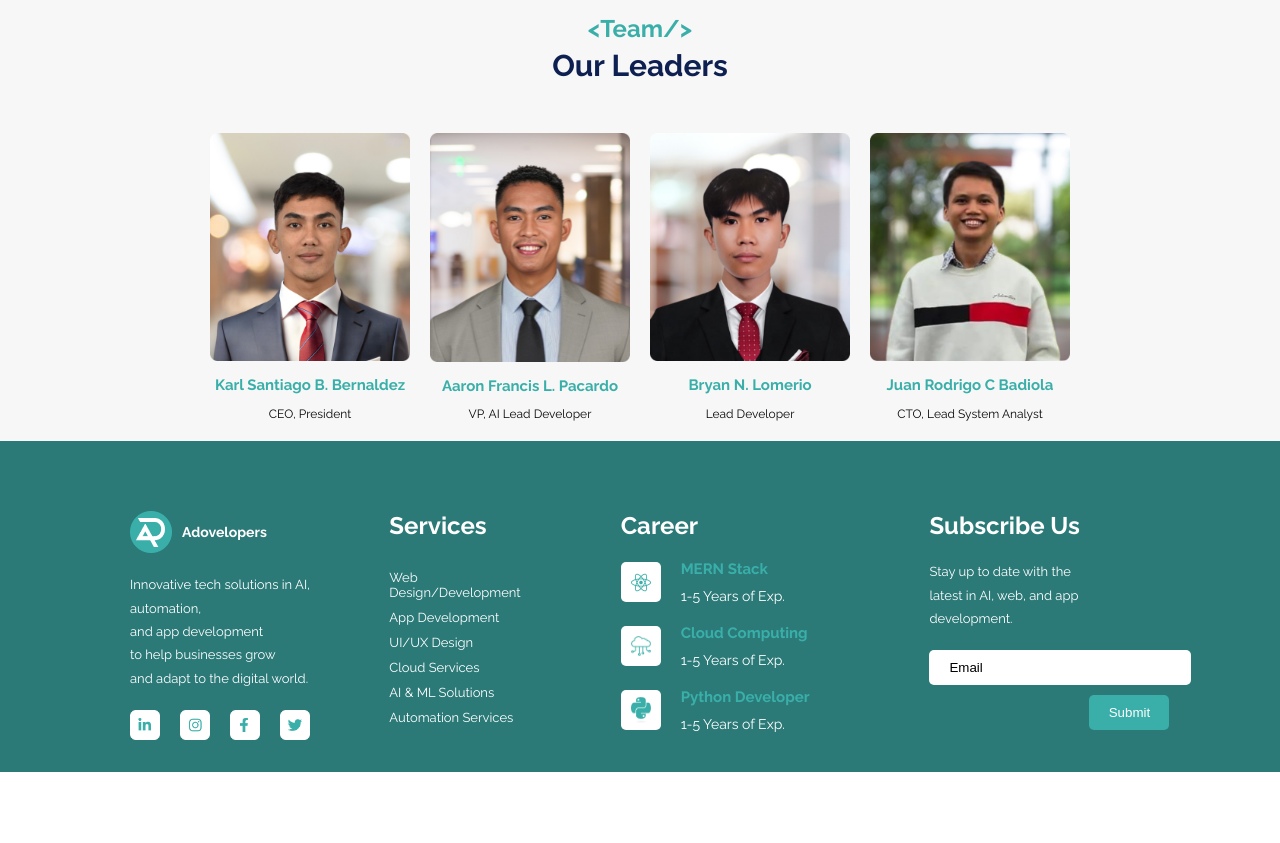
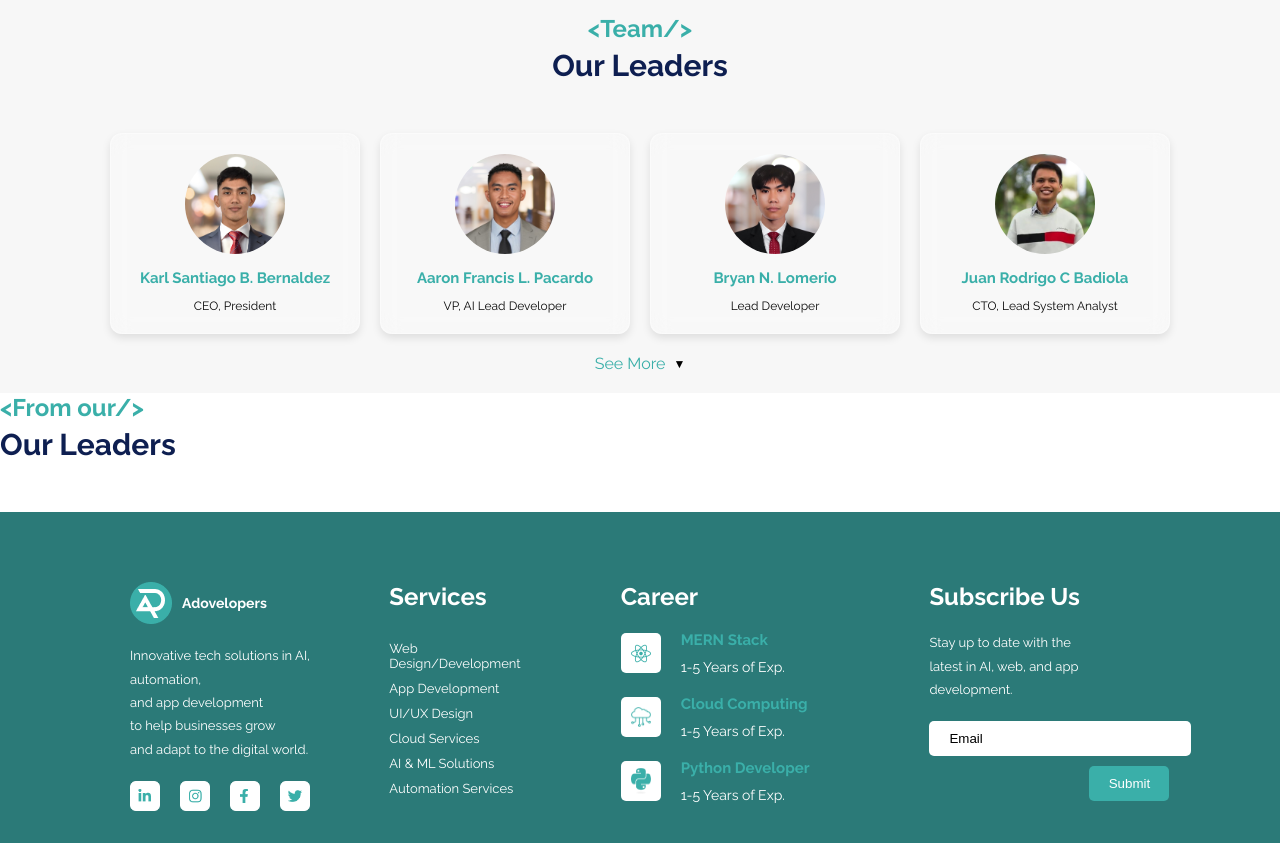
Before and after one commit to AdoVelopers/Adovelopers-Official-Website, a React (Vite) app: page / in a window 1280 px wide. Shown: the part 3200-4043 px from the top of the page. Before the commit the page ends 3972 px from the top, so only its background shows below. Built offline with nearby package versions, Linux system fonts and the light colour scheme.

Commit message:
added see more

```diff
--- a/src/pages/Home/Home.css
+++ b/src/pages/Home/Home.css
@@ -507,12 +507,15 @@ div p {
     text-align: center;
 }
 
-.juan img,
+
+.karl img,
+.Aaron img,
 .bryan img,
-.Aaron img,
-.karl img {
-    height: auto;
-    width: 200px;
+.juan img {
+    width: 100px;
+    height: 100px;
+    border-radius: 50%;
+    object-fit: cover;
 }
 
 .karl h4,
@@ -531,6 +534,29 @@ div p {
     font-size: 12px;
 }
 
+.karl,
+.Aaron,
+.bryan,
+.juan {
+    background-color: rgba(255, 255, 255, 0.2);
+    backdrop-filter: blur(10px);
+    border: 1px solid rgba(255, 255, 255, 0.4);
+    border-radius: 12px;
+    padding: 20px;
+    box-shadow: 0 4px 8px rgba(0, 0, 0, 0.1);
+    text-align: center;
+    width: 250px;
+    margin: 0px auto;
+    transition: transform 0.3s ease, box-shadow 0.3s ease;
+}
+
+.karl:hover,
+.Aaron:hover,
+.bryan:hover,
+.juan:hover {
+    transform: translateY(-10px);
+    box-shadow: 0 8px 16px rgba(0, 0, 0, 0.2);
+}
 
 .our-leaders-container {
     display: flex;
@@ -548,3 +574,50 @@ div p {
     padding-bottom: 50px;
 
 }
+
+.seemore {
+    margin-top: 20px;
+    text-align: center;
+}
+
+.seemore {
+    display: inline-flex;
+    align-items: center;
+    font-size: 16px;
+    color: #3AAFA9;
+    cursor: pointer;
+    transition: color 0.3s ease;
+}
+
+.seemore:hover {
+    color: #107b76;
+}
+
+.seemore::after {
+    content: ' ▼';
+    color: black;
+    font-size: 12px;
+    margin-left: 8px;
+    transition: transform 0.3s ease;
+}
+
+.seemore:hover::after {
+    transform: rotate(180deg);
+}
+
+.additional-leaders {
+    display: flex;
+    gap: 20px;
+    margin-top: 20px;
+}
+
+.additional-leaders .user1,
+.additional-leaders .user2 {
+    text-align: center;
+}
+
+.additional-leaders img {
+    width: 100%;
+    border-radius: 50%;
+    height: 150px;
+}
--- a/src/pages/Home/Home.jsx
+++ b/src/pages/Home/Home.jsx
@@ -1,4 +1,4 @@
-import React from 'react';
+import React, { useState } from 'react';
 import WeAreHere from '/src/assets/weAreHere.png';
 import Group65 from '/src/assets/Group65.png';
 import Image1 from '/src/assets/img1.png';
@@ -22,6 +22,7 @@ import Karl from '/src/assets/ourlead/karl.png'
 import Aaron from '/src/assets/ourlead/aaron.png'
 import Bryan from '/src/assets/ourlead/bryan.png'
 import JuanB from '/src/assets/ourlead/juan.png'
+
 
 
 function Home() {
@@ -277,6 +278,19 @@ function Home() {
                         <div><p>CTO, Lead System Analyst</p></div>
                     </div>
                 </div>
+                <div className='seemore'>
+                    See More
+                </div>
+
+
+            </div>
+
+            <div>
+                <div>
+                    <div><p className='title-sect'>&lt;From our/&gt;</p>
+                        <h2 className='our-lead'>Our Leaders</h2></div>
+
+                </div>
 
             </div>
 
```
